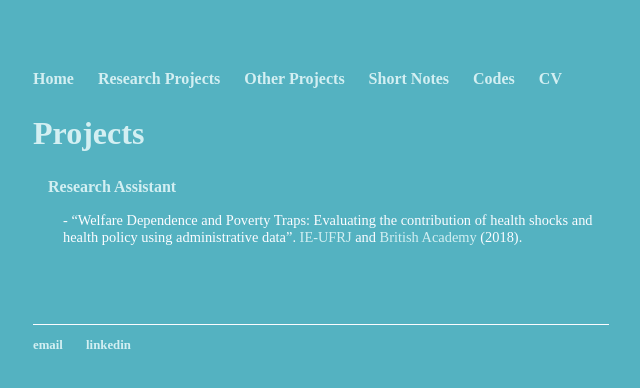
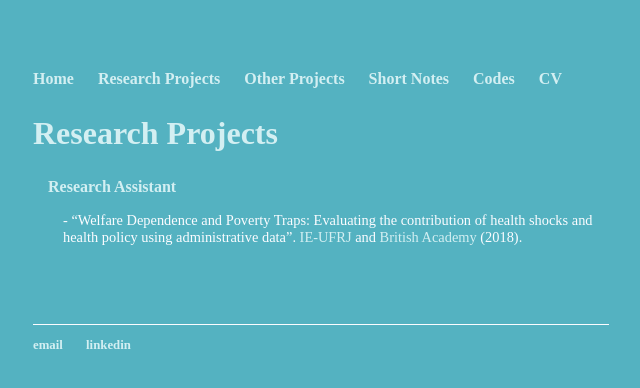
Before and after one commit to michelszklo/michelszklo.github.io, a Jekyll site: the page built from r_projects.html, in a window 1280 px wide. Shown: the top 388 px of the page, without its empty margins (319-959 px from the left). Built offline with Jekyll 4.4.1, drawn with Linux system fonts in a browser that asks for light colours.

Commit message:
sections update

```diff
--- a/projects.html
+++ b/r_projects.html
@@ -3,7 +3,7 @@ layout: default
 title: Michel Szklo's Projects
 ---
 <div class="blurb">
-	<h2>Projects</h2>
+	<h2>Research Projects</h2>
 	<h3 style="padding-left: 15px;">Research Assistant</h3>
 	<p style="padding-left: 30px;">- &ldquo;Welfare Dependence and Poverty Traps: Evaluating the contribution of health shocks and health policy using administrative data&rdquo;.&nbsp;<a href="http://www.ie.ufrj.br/index.php/eng/about-ie">IE-UFRJ</a> and <a href="https://www.britac.ac.uk/">British Academy</a>&nbsp;(2018).</p>
 	<p>&nbsp;</p>
```
